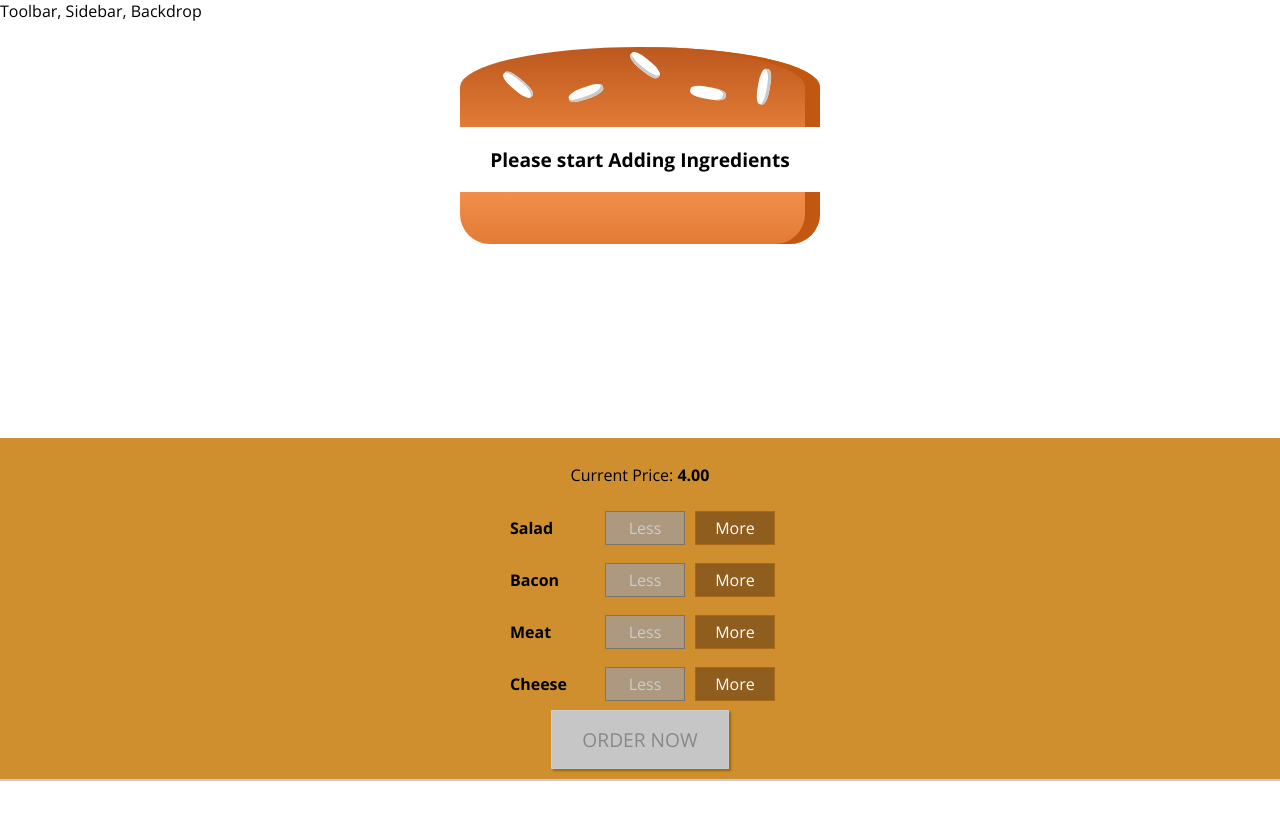
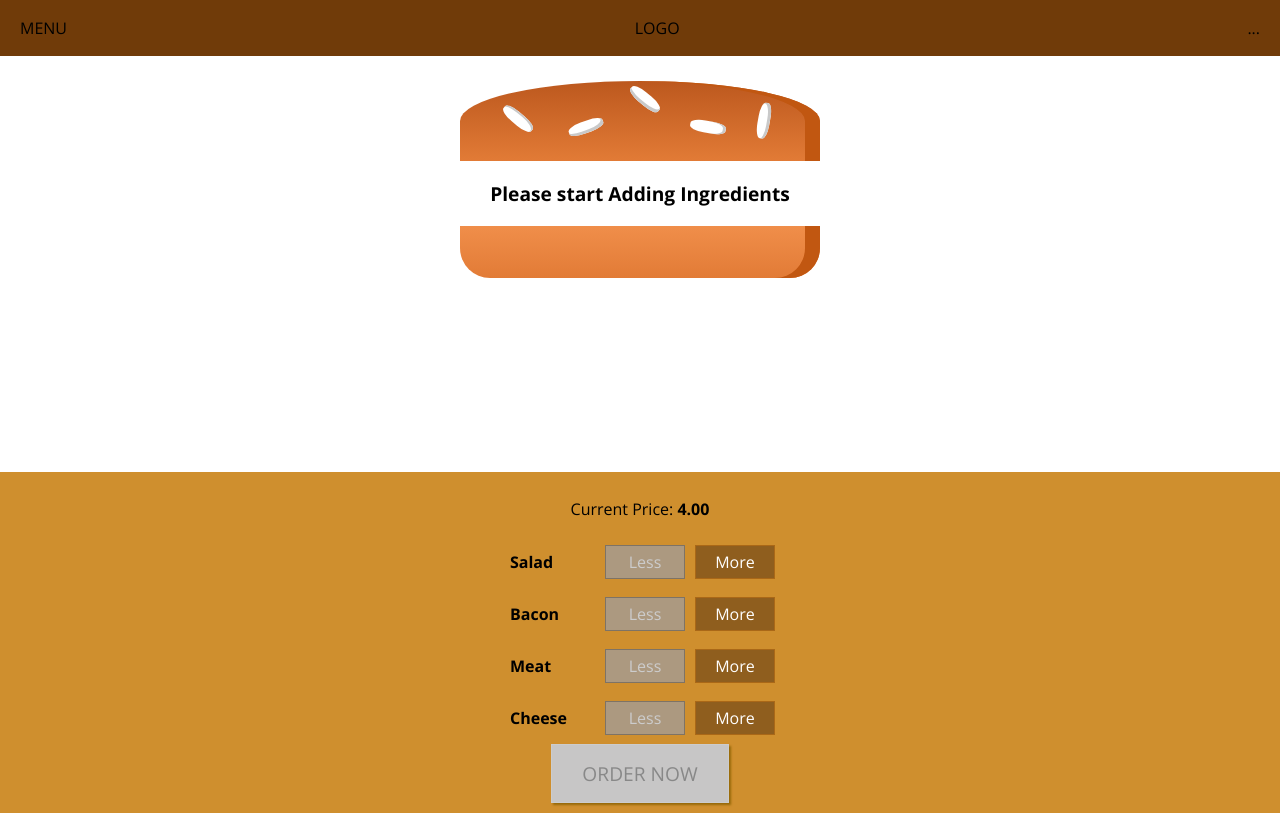
Before and after one commit to timzprof/burger-builder, a React (Create React App) app: page / in a window 1280 px wide. Built offline with nearby package versions, Linux system fonts and the light colour scheme.

Commit message:
Added Toolbar

```diff
--- a/src/components/Burger/OrderSummary/OrderSummary.js
+++ b/src/components/Burger/OrderSummary/OrderSummary.js
@@ -17,6 +17,7 @@
       <ul>
         { ingredientSummary }
       </ul>
+      <p><strong>Total Price: {props.price}</strong></p>
       <p>Continue to Checkout? </p>
       <Button btnType="Danger" clicked={props.purchaseCanceled}>CANCEL</Button>
       <Button btnType="Success" clicked={props.purchaseContinued}>CONTINUE</Button>
--- a/src/components/Layout/Layout.js
+++ b/src/components/Layout/Layout.js
@@ -1,12 +1,11 @@
 import React from 'react';
 import Aux from '../../hoc/Auxiliary';
 import classes from './Layout.module.css';
+import Toolbar from '../Navigation/Toolbar/Toolbar';
 
 const layout = (props) => (
   <Aux>
-    <div>
-      Toolbar, Sidebar, Backdrop
-    </div>
+    <Toolbar />
     <main className={classes.Content}>
       { props.children }
     </main>
--- a/src/components/Layout/Layout.module.css
+++ b/src/components/Layout/Layout.module.css
@@ -1,3 +1,3 @@
 .Content {
-  margin-top: 16px;
+  margin-top: 72px;
 }
--- /dev/null
+++ b/src/components/Navigation/Toolbar/Toolbar.js
@@ -0,0 +1,12 @@
+import React from 'react';
+import classes from './Toolbar.module.css';
+
+const toolbar = (props) => (
+  <header className={classes.Toolbar}>
+    <div>MENU</div>
+    <div>LOGO</div>
+    <nav>...</nav>
+  </header>
+);
+
+export default toolbar;
--- /dev/null
+++ b/src/components/Navigation/Toolbar/Toolbar.module.css
@@ -0,0 +1,19 @@
+.Toolbar {
+  height: 56px;
+  width: 100%;
+  position: fixed;
+  top: 0;
+  left: 0;
+  background-color: #703B09;
+  display: flex;
+  justify-content: space-between;
+  align-items: center;
+  padding: 0 20px;
+  box-sizing: border-box;
+  z-index: 90;
+}
+
+.Toobar nav {
+  height: 100%;
+
+}
--- a/src/containers/BurgerBuilder/BurgerBuilder.js
+++ b/src/containers/BurgerBuilder/BurgerBuilder.js
@@ -90,6 +90,7 @@
             ingredients={this.state.ingredients}
             purchaseCanceled={this.purchaseCancelHandler}
             purchaseContinued={this.purchaseContinueHandler}
+            price={this.state.totalPrice.toFixed(2)}
           />
         </Modal>
         <Burger ingredients={this.state.ingredients} />
```
